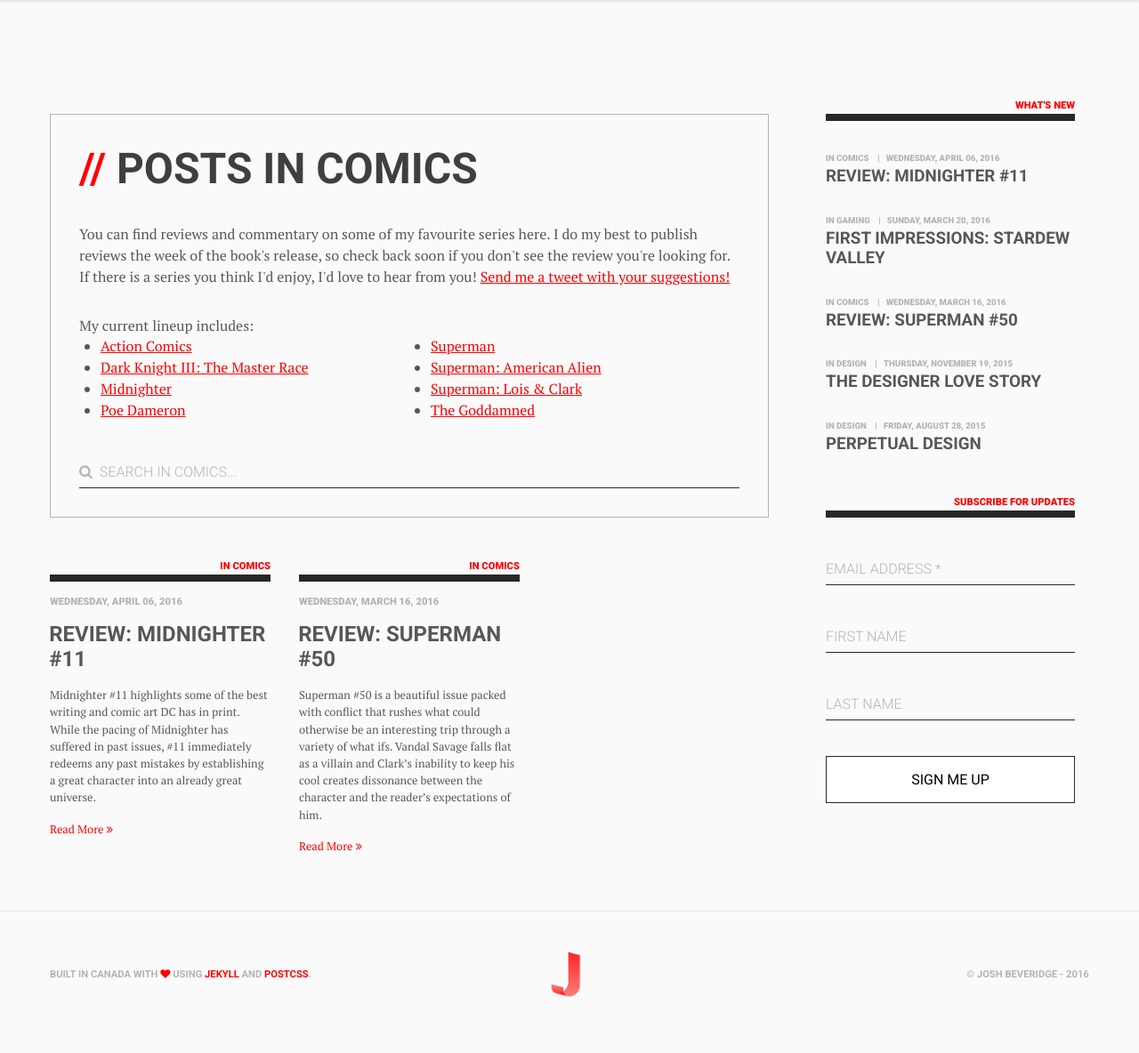
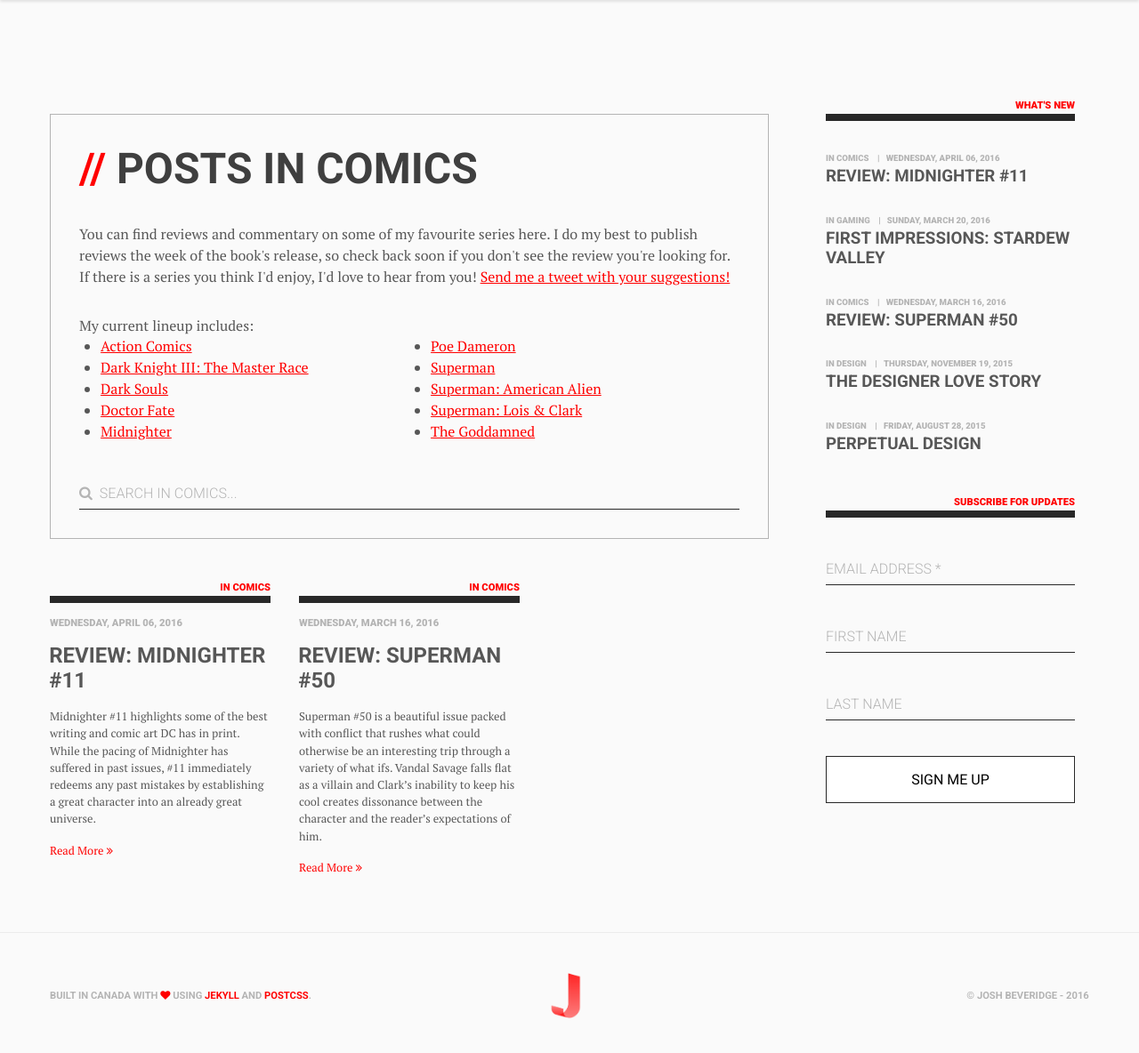
Before and after one commit to bitliege/bitliege.github.io, a Jekyll site: the page built from comics.html, in a window 1280 px wide and 1191 px high. Shown: the top 1184 px of the window at 89% size. Built offline with Jekyll 4.4.1, drawn with Linux system fonts in a browser that asks for light colours.

Commit message:
Exclude Fonts and d Drafts from Build, Added Github Sitemap

```diff
--- a/_config.yml
+++ b/_config.yml
@@ -18,6 +18,9 @@
 # Build settings
 markdown: kramdown
 
-exclude: [assets/post, assets/node_modules, assets/bower_components, projects.html]
+exclude: [assets/post, assets/node_modules, assets/bower_components, assets/fonts/4.4.0, projects.html, _posts/2016-02-01-site-list.markdown, _posts/2016-03-26-dcu-rebirth.markdown]
 
 permalink: /:categories/:year/:month/:title/
+
+gems:
+  - jekyll-sitemap
--- a/_layouts/categories.html
+++ b/_layouts/categories.html
@@ -47,11 +47,13 @@
                                     <span>My current lineup includes:</span>
                                     <li><a href="http://www.comics.org/series/59922/" target="_blank">Action Comics</a></li>
                                     <li><a href="http://www.comics.org/series/94488/" target="_blank">Dark Knight III: The Master Race</a></li>
+                                    <li><a href="http://www.comics.org/series/100118/" target="_blank">Dark Souls</a></li>
+                                    <li><a href="http://www.comics.org/series/90250/" target="_blank">Doctor Fate</a></li>
                                     <li><a href="http://www.comics.org/series/89717/" target="_blank">Midnighter</a></li>
-                                    <li><a href="http://www.comics.org/series/99285/" target="_blank">Poe Dameron</a></li>
                                 </ul>
                                 <ul class="box med-1of2">
                                     <span>&nbsp;</span>
+                                    <li><a href="http://www.comics.org/series/99285/" target="_blank">Poe Dameron</a></li>
                                     <li><a href="http://www.comics.org/series/59921/" target="_blank">Superman</a></li>
                                     <li><a href="http://www.comics.org/series/93778/" target="_blank">Superman: American Alien</a></li>
                                     <li><a href="http://www.comics.org/series/93064/" target="_blank">Superman: Lois &amp; Clark</a></li>
--- a/assets/package.json
+++ b/assets/package.json
@@ -28,7 +28,7 @@
         "jQuery": "cd bower_components/jQuery/ && npm run build && cd ../../ && cp bower_components/jQuery/dist/jquery.min.js vendor/",
         "matchMedia": "cp bower_components/matchMedia/matchMedia.js vendor/",
         "modernizr": "cd bower_components/modernizr/ && npm install && ./bin/modernizr -c lib/config-all.json && cd ../../ && cp bower_components/modernizr/modernizr.js vendor/",
-        "vendor": "mkkdir vendor && && npm run fontawesome && npm run jQuery && npm run matchMedia && npm run modernizr",
+        "vendor": "mkdir vendor && npm run fontawesome && npm run jQuery && npm run matchMedia && npm run modernizr",
         "post": "postcss -u postcss-import -u postcss-mixins -u postcss-nested -u autoprefixer -u postcss-simple-vars -u cssnano --local-plugins -c options.js -d css post/*.css",
         "watch": "npm-watch"
     }
```
